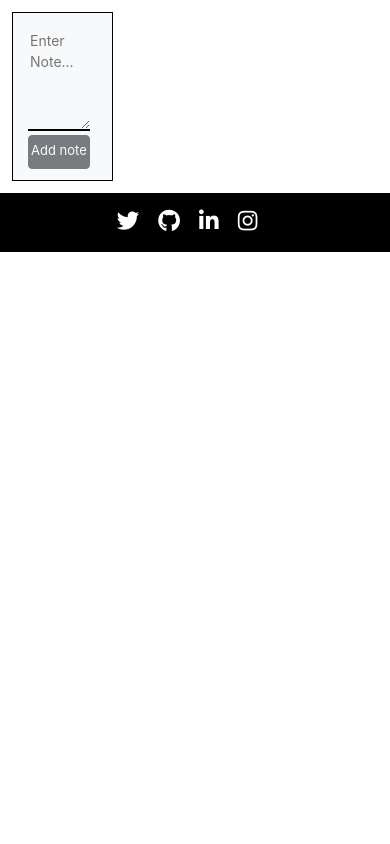
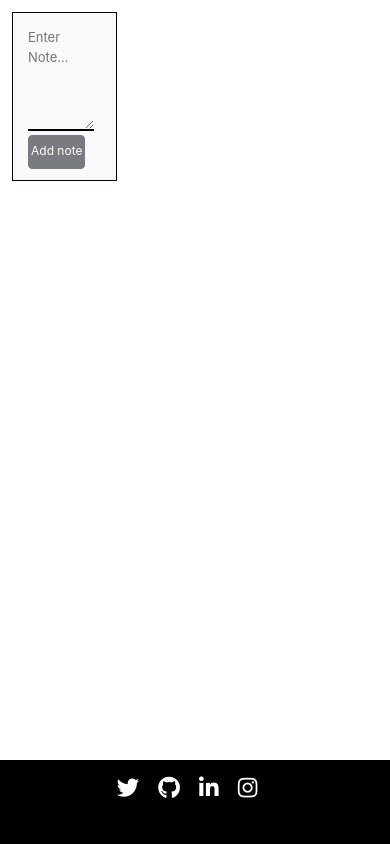
Before and after one commit to eshaan7/ShareNotesOnHaste, a Django app: page / in a window 390 px wide. Run offline with Django 3.2, Linux system fonts and the light colour scheme; data that the repository does not hold is empty; some libraries are stand-ins or nearby versions.

Commit message:
add better support for small screens

```diff
--- a/notes/static/notes/styles.css
+++ b/notes/static/notes/styles.css
@@ -1,9 +1,11 @@
 
-body {
-  max-height: 95vh;
+* {
+  margin: 0px;
+  padding: 0px;
 }
 
 #body-container {
+    min-height: 90vh;
     display: flex;
     flex-wrap: wrap;
     font-family: -apple-system, BlinkMacSystemFont, "Segoe UI", Roboto, "Helvetica Neue", Arial, sans-serif, "Apple Color Emoji", "Segoe UI Emoji", "Segoe UI Symbol" !important;
@@ -26,18 +28,18 @@ body {
 @media only screen and (max-width: 600px) {
 
   .note-grid, .note-grid:hover, form {
-    width: 26% !important;
+    width: 27% !important;
     height: 20vh !important;
     font-size: 11px !important;
   }
 
   textarea, textarea:focus {
-    font-size: 14px !important;
+    font-size: 13px !important;
   }
 
   button {
     height: 25% !important;
-    font-size: 13px !important;
+    font-size: 12px !important;
     clear: both;
     padding: 2px 2px 4px 2px !important;
   }
@@ -108,7 +110,7 @@ footer {
   left: 0;
   bottom: 0 !important;
   width: 100%;
-  height: 10%;
+  height: 10vh;
   padding: 20px;
   background-color: black !important;
   color: white !important;
--- a/notes/views.py
+++ b/notes/views.py
@@ -17,7 +17,7 @@ def index(request):
 def delNote(request, note_to_delete):
 	try:
 		Notes.objects.get(id=note_to_delete).delete()
-	except DoesNotExist:
+	except Nptes.DoesNotExist:
 		raise Http404("does not exist")
 	context = { "notes": Notes.objects.all()[::-1] }
 	return render(request, 'notes/index.html', context)
```
